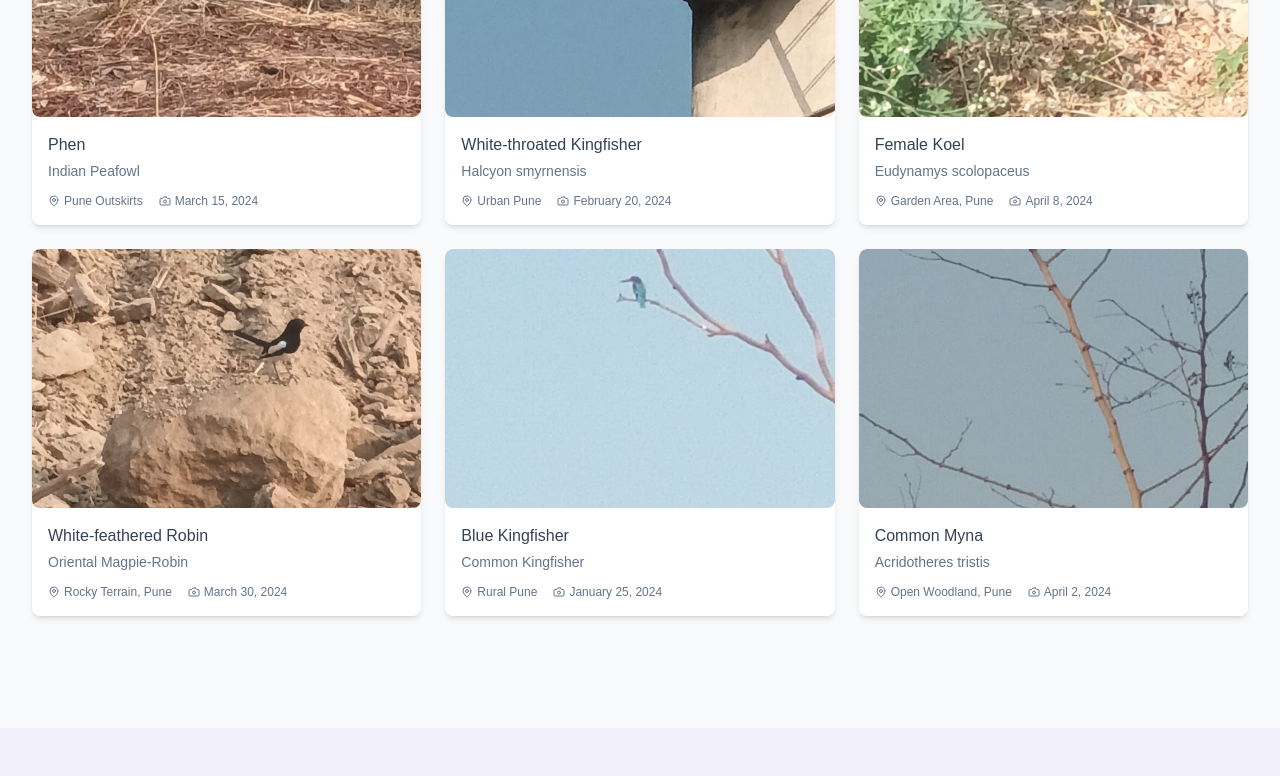
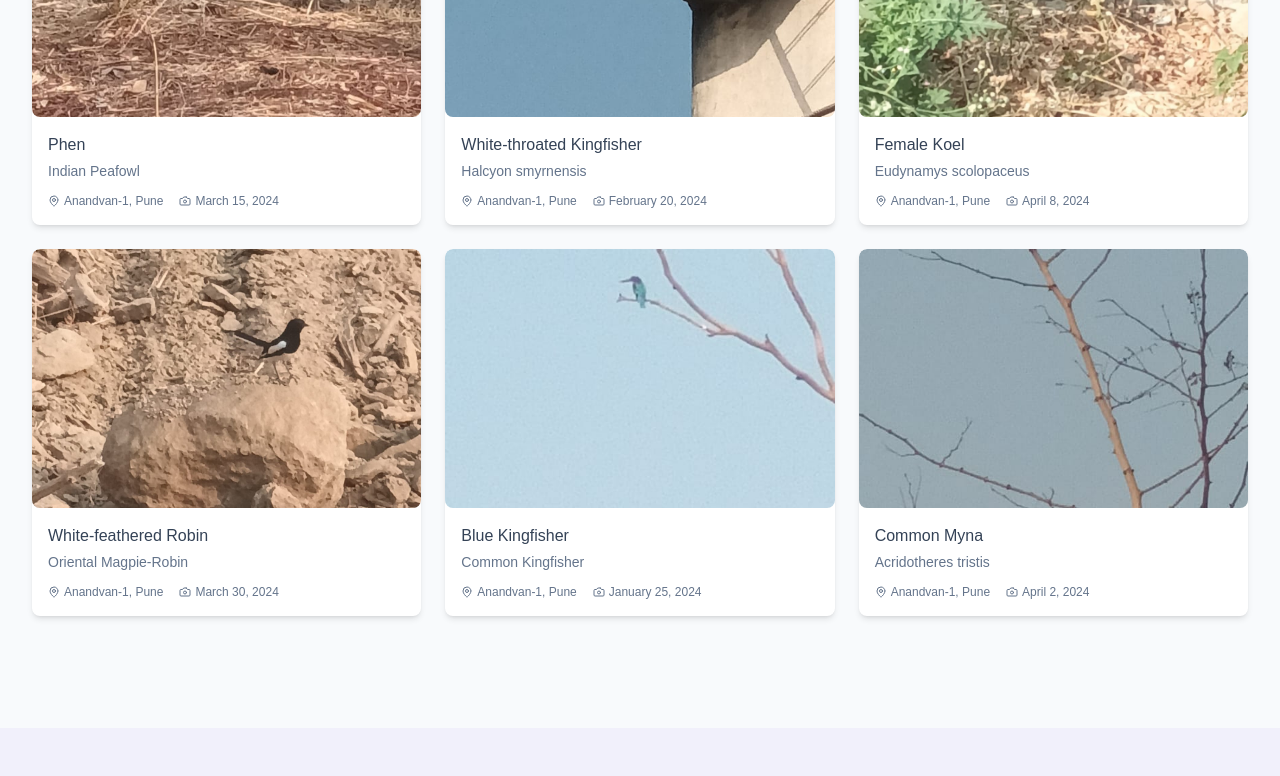
Before and after one commit to Aniket03g/feathered-friend-gallery, a React (Vite) app: page /gallery in a window 1280 px wide. Shown: the part 484-1260 px from the top of the page. Built offline with nearby package versions, Linux system fonts and the light colour scheme.

Commit message:
Fix: Update bird locations
Updated the location of all bird sightings to "Anandvan-1, Pune".

```diff
--- a/src/data/photos.ts
+++ b/src/data/photos.ts
@@ -8,7 +8,7 @@ export const photos: Photo[] = [
     title: "Phen",
     species: "Indian Peafowl",
     category: "ground-birds",
-    location: "Pune Outskirts",
+    location: "Anandvan-1, Pune",
     date: "March 15, 2024",
     description: "The Indian Peafowl (locally known as Phen) spotted in its natural habitat among dried grasses. These magnificent birds are known for their distinctive plumage and are often found in rural areas around Pune."
   },
@@ -18,7 +18,7 @@ export const photos: Photo[] = [
     title: "White-throated Kingfisher",
     species: "Halcyon smyrnensis",
     category: "kingfishers",
-    location: "Urban Pune",
+    location: "Anandvan-1, Pune",
     date: "February 20, 2024",
     description: "A White-throated Kingfisher perched on a building ledge. Despite urban development, these birds have adapted well to city life and can be spotted near water bodies around Pune."
   },
@@ -28,7 +28,7 @@ export const photos: Photo[] = [
     title: "Female Koel",
     species: "Eudynamys scolopaceus",
     category: "songbirds",
-    location: "Garden Area, Pune",
+    location: "Anandvan-1, Pune",
     date: "April 8, 2024",
     description: "The Female Asian Koel with its distinctive speckled plumage and white spots. Much more discreet than its male counterpart, the female koel is often heard before it's seen in the gardens of Pune."
   },
@@ -38,7 +38,7 @@ export const photos: Photo[] = [
     title: "White-feathered Robin",
     species: "Oriental Magpie-Robin",
     category: "songbirds",
-    location: "Rocky Terrain, Pune",
+    location: "Anandvan-1, Pune",
     date: "March 30, 2024",
     description: "A white-feathered Oriental Magpie-Robin spotted on rocky terrain. These birds are known for their melodious songs and distinctive black and white plumage."
   },
@@ -48,7 +48,7 @@ export const photos: Photo[] = [
     title: "Blue Kingfisher",
     species: "Common Kingfisher",
     category: "kingfishers",
-    location: "Rural Pune",
+    location: "Anandvan-1, Pune",
     date: "January 25, 2024",
     description: "The Common Kingfisher (also known as Blue Kingfisher) perched on a branch against a clear blue sky. These small yet vibrant birds can be spotted near water bodies throughout the Pune region."
   },
@@ -58,7 +58,7 @@ export const photos: Photo[] = [
     title: "Common Myna",
     species: "Acridotheres tristis",
     category: "songbirds",
-    location: "Open Woodland, Pune",
+    location: "Anandvan-1, Pune",
     date: "April 2, 2024",
     description: "The Indian Common Myna perched on a tree branch. These highly adaptable birds are found throughout Pune and are known for their intelligence and vocal abilities."
   }
```
